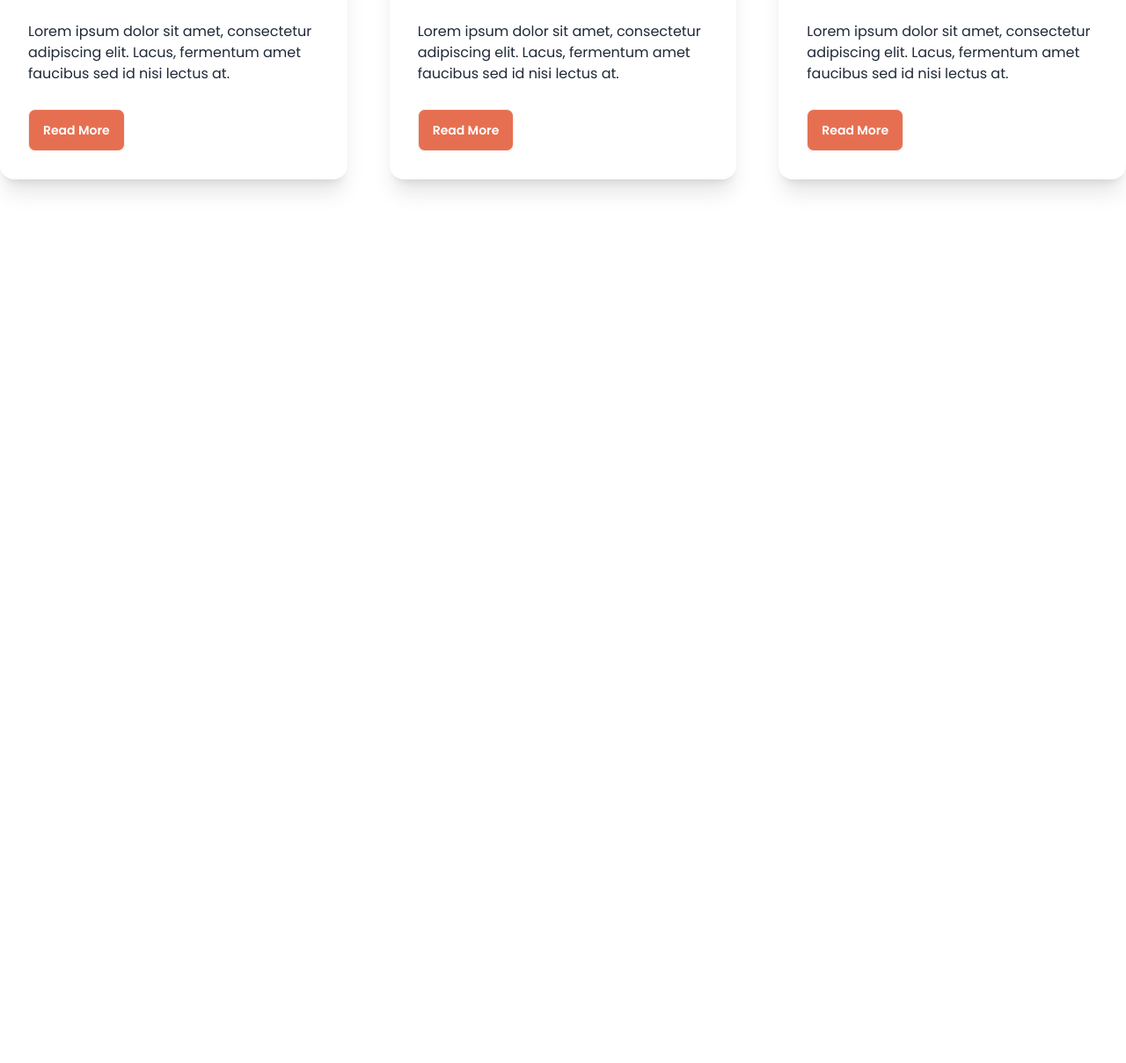
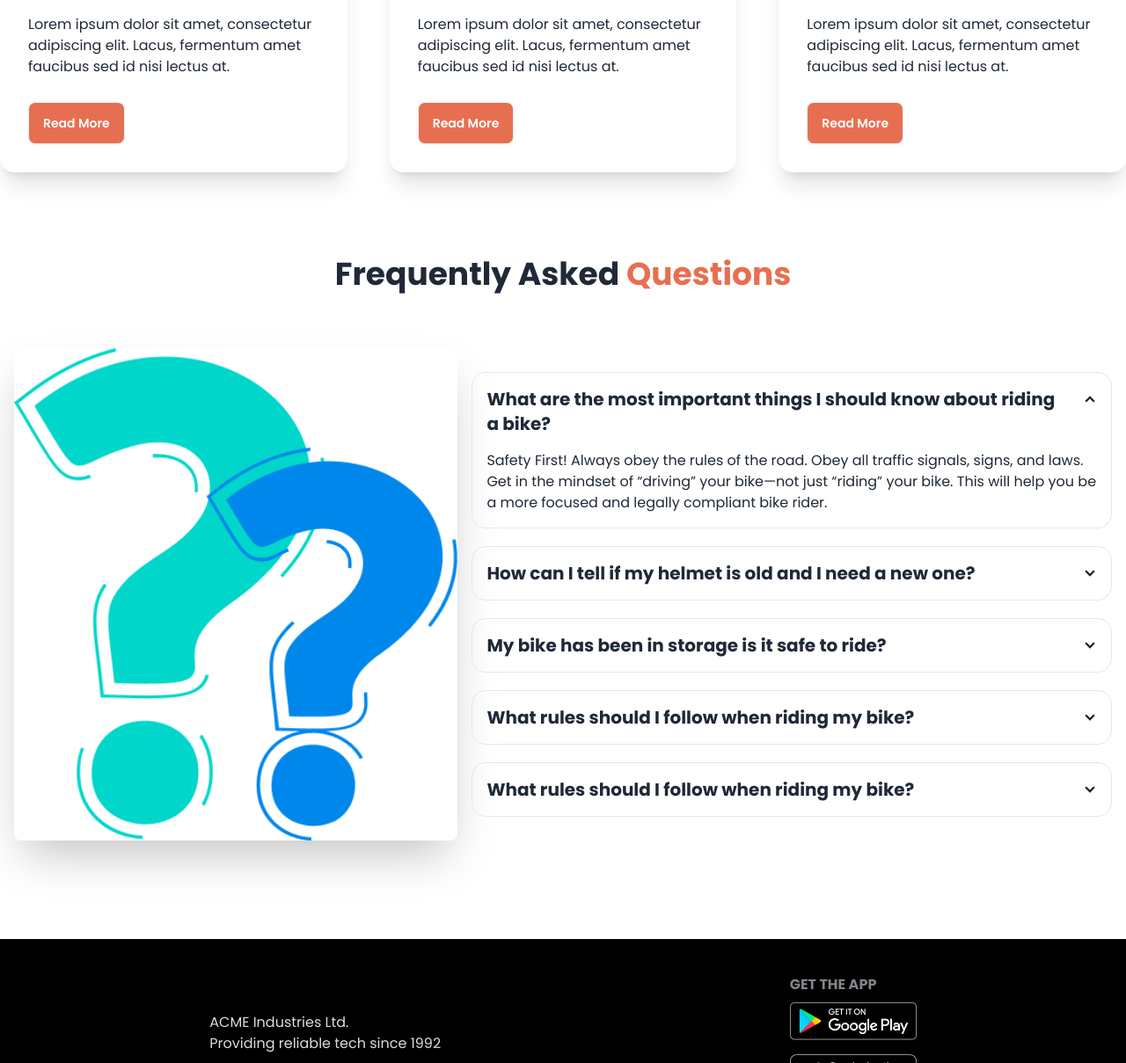
Before and after one commit to masumhs73/biker-zone, a plain HTML site: page index.html in a window 1280 px wide. Shown: the part 1591-2800 px from the top of the page at 88% size. Before the commit the page ends 1891 px from the top, so only its background shows below. Drawn offline with nearby package versions, Linux system fonts and the light colour scheme.

Commit message:
added footer

```diff
--- a/index.html
+++ b/index.html
@@ -9,7 +9,7 @@
     <link rel="preconnect" href="https://fonts.googleapis.com">
     <link rel="preconnect" href="https://fonts.gstatic.com" crossorigin>
     <link
-        href="https://fonts.googleapis.com/css2?family=Poppins:ital,wght@0,100;0,200;0,300;0,400;0,500;0,600;0,700;0,800;0,900;1,100;1,200;1,300;1,400;1,500;1,600;1,700;1,800;1,900&display=swap"
+        href="https://fonts.googleapis.com/css2?family=Poppins:ital,wght;0,300;0,400;0,500;0,600;0,700;0,800;0,900;1,300;1,400;1,500;1,600;1,700;1,800;1,900&display=swap"
         rel="stylesheet">
     <!-- DaisyUI and Tailwind CSS cdn -->
     <link href="https://cdn.jsdelivr.net/npm/daisyui@4.12.24/dist/full.min.css" rel="stylesheet" type="text/css" />
@@ -44,7 +44,7 @@
                 <div class="flex-1">
                     <div class="dropdown">
                         <div tabindex="0" role="button" class="btn btn-ghost lg:hidden">
-                            <svg xmlns="http://www.w3.org/2000/svg" class="h-5 w-5" fill="none" viewBox="0 0 24 24"
+                            <svg xmlns="http://ww0/svg" class="h-5 w-5" fill="none" viewBox="0 0 24 24"
                                 stroke="currentColor">
                                 <path stroke-linecap="round" stroke-linejoin="round" stroke-width="2"
                                     d="M4 6h16M4 12h8m-8 6h16" />
@@ -141,12 +141,13 @@
     </header>
 
     <!-- Main Section -->
-    <main class="md:container mx-auto ">
+    <main class="md:container mx-auto my-24">
         <!-- featured bike section -->
         <section>
             <div class="flex flex-col items-center space-y-4 mb-10">
                 <h2 class="text-4xl font-bold">Featured Bikes In This Year</h2>
-            <p class="lg:w-2/12 border-b-2 border-orange-500 text-center text-orange-600 font-bold">Best bike collection</p>
+                <p class="lg:w-2/12 border-b-2 border-bike-primary text-center text-bike-primary font-bold">Best bike
+                    collection</p>
             </div>
             <div class="grid grid-cols-1 lg:grid-cols-3 justify-items-center gap-6">
                 <img src="images/others/feature-bike.png" alt="">
@@ -158,18 +159,18 @@
         <!-- latest news section -->
 
         <section class="my-24">
-            <h3 class="text-5xl font-bold text-center mb-12">Latest News</h3>
+            <h3 class="text-4xl font-bold text-center mb-12">Latest News</h3>
             <!-- cards -->
             <div class="grid grid-cols-1 gap-12 md:grid-cols-2 lg:grid-cols-3">
                 <!-- card-1 -->
                 <div class="card bg-base-100 shadow-xl">
                     <figure>
-                      <img
-                        src="images/others/latest1.png" alt="latest bike"/>
+                        <img src="images/others/latest1.png" alt="latest bike" />
                     </figure>
                     <div class="card-body space-y-5">
                         <h2 class="card-title">Ducati XDIAVEL S-73</h2>
-                      <p>Lorem ipsum dolor sit amet, consectetur adipiscing elit. Lacus, fermentum amet faucibus sed id nisi lectus at.</p>
+                        <p>Lorem ipsum dolor sit amet, consectetur adipiscing elit. Lacus, fermentum amet faucibus sed
+                            id nisi lectus at.</p>
                         <div class="card-actions">
                             <button class="btn bg-bike-primary text-white">Read More</button>
                         </div>
@@ -178,12 +179,12 @@
                 <!-- card-2 -->
                 <div class="card bg-base-100 shadow-xl">
                     <figure>
-                      <img
-                        src="images/others/latest2.png" alt="latest bike"/>
+                        <img src="images/others/latest2.png" alt="latest bike" />
                     </figure>
                     <div class="card-body space-y-5">
                         <h2 class="card-title">Motorcycles & Scooters</h2>
-                      <p>Lorem ipsum dolor sit amet, consectetur adipiscing elit. Lacus, fermentum amet faucibus sed id nisi lectus at.</p>
+                        <p>Lorem ipsum dolor sit amet, consectetur adipiscing elit. Lacus, fermentum amet faucibus sed
+                            id nisi lectus at.</p>
                         <div class="card-actions">
                             <button class="btn bg-bike-primary text-white">Read More</button>
                         </div>
@@ -192,14 +193,68 @@
                 <!-- card-3 -->
                 <div class="card bg-base-100 shadow-xl">
                     <figure>
-                      <img
-                        src="images/others/latest3.png" alt="latest bike"/>
+                        <img src="images/others/latest3.png" alt="latest bike" />
                     </figure>
                     <div class="card-body space-y-5">
                         <h2 class="card-title">2021 Honda CBR500R</h2>
-                      <p>Lorem ipsum dolor sit amet, consectetur adipiscing elit. Lacus, fermentum amet faucibus sed id nisi lectus at.</p>
+                        <p>Lorem ipsum dolor sit amet, consectetur adipiscing elit. Lacus, fermentum amet faucibus sed
+                            id nisi lectus at.</p>
                         <div class="card-actions">
                             <button class="btn bg-bike-primary text-white">Read More</button>
+                        </div>
+                    </div>
+                </div>
+            </div>
+        </section>
+
+        <!-- FAQ section -->
+        <section class="my-24">
+            <h2 class="text-4xl font-bold text-center mb-12">Frequently Asked <span
+                    class="text-bike-primary">Questions</span></h2>
+            <div class="hero">
+                <div class="hero-content flex-col lg:flex-row">
+                    <img src="images/others/faq.png" class="w-full rounded-lg shadow-2xl" />
+                    <div class="space-y-5">
+                        <div class="collapse collapse-arrow border border-blue-100">
+                            <input type="radio" name="my-accordion-2" checked="checked" />
+                            <div class="collapse-title text-xl font-bold">What are the most important things I should
+                                know about riding a bike?</div>
+                            <div class="collapse-content">
+                                <p>Safety First! Always obey the rules of the road. Obey all traffic signals, signs, and
+                                laws. Get in the mindset of “driving” your bike—not just “riding” your bike. This
+                                will help you be a more focused and legally compliant bike rider. </p>
+                            </div>
+                        </div>
+                        <div class="collapse collapse-arrow border border-blue-100">
+                            <input type="radio" name="my-accordion-2" />
+                            <div class="collapse-title text-xl font-bold">How can I tell if my helmet is old and I need a new one?</div>
+                            <div class="collapse-content">
+                                <p>Safety First! Always obey the rules of the road. Obey all traffic signals, signs, and laws. Get in the mindset of “driving” your bike—not just “riding” your bike. This will help you be a more focused and legally compliant bike rider. </p>
+                            </div>
+                        </div>
+                        <div class="collapse collapse-arrow border border-blue-100">
+                            <input type="radio" name="my-accordion-2" />
+                            <div class="collapse-title text-xl font-bold">My bike has been in storage is it safe to ride?
+                            </div>
+                            <div class="collapse-content">
+                                <p>Safety First! Always obey the rules of the road. Obey all traffic signals, signs, and laws. Get in the mindset of “driving” your bike—not just “riding” your bike. This will help you be a more focused and legally compliant bike rider. </p>
+                            </div>
+                        </div>
+                        <div class="collapse collapse-arrow border border-blue-100">
+                            <input type="radio" name="my-accordion-2" />
+                            <div class="collapse-title text-xl font-bold">What rules should I follow when riding my bike?
+                            </div>
+                            <div class="collapse-content">
+                                <p>Safety First! Always obey the rules of the road. Obey all traffic signals, signs, and laws. Get in the mindset of “driving” your bike—not just “riding” your bike. This will help you be a more focused and legally compliant bike rider. </p>
+                            </div>
+                        </div>
+                        <div class="collapse collapse-arrow border border-blue-100">
+                            <input type="radio" name="my-accordion-2" />
+                            <div class="collapse-title text-xl font-bold">What rules should I follow when riding my bike?
+                            </div>
+                            <div class="collapse-content">
+                                <p>Safety First! Always obey the rules of the road. Obey all traffic signals, signs, and laws. Get in the mindset of “driving” your bike—not just “riding” your bike. This will help you be a more focused and legally compliant bike rider. </p>
+                            </div>
                         </div>
                     </div>
                 </div>
@@ -208,7 +263,24 @@
     </main>
 
     <!-- Footer Section -->
-    <footer></footer>
+    <footer class="bg-black text-neutral-content p-10 flex justify-around">
+        <div class="content-center">
+          <p>
+            ACME Industries Ltd.
+            <br />
+            Providing reliable tech since 1992
+          </p>
+        </div>
+        <div>
+            <nav>
+                <h6 class="footer-title">Get The App</h6>
+                <div class="grid grid-cols-1 gap-4">
+                  <a><img class="w-36" src="images/others/android.png" alt=""></a>
+                  <a><img class="w-36" src="images/others/ios.png" alt=""></a>
+                </div>
+              </nav>
+        </div>
+      </footer>
 </body>
 
 </html>
```
Lines whose indentation alone changed are shown as unchanged.
